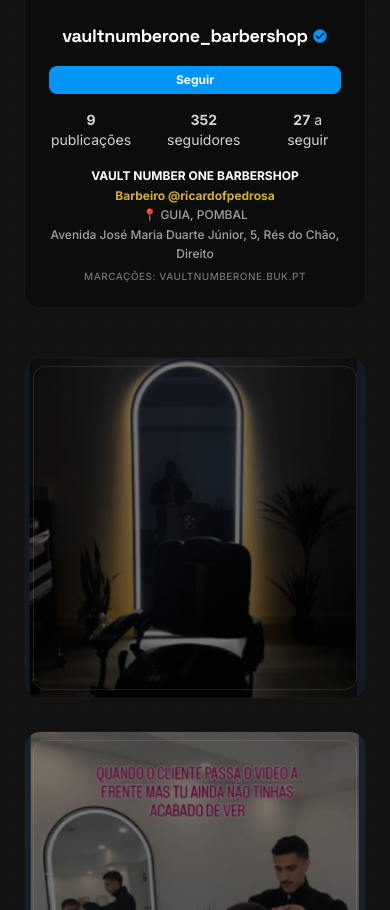
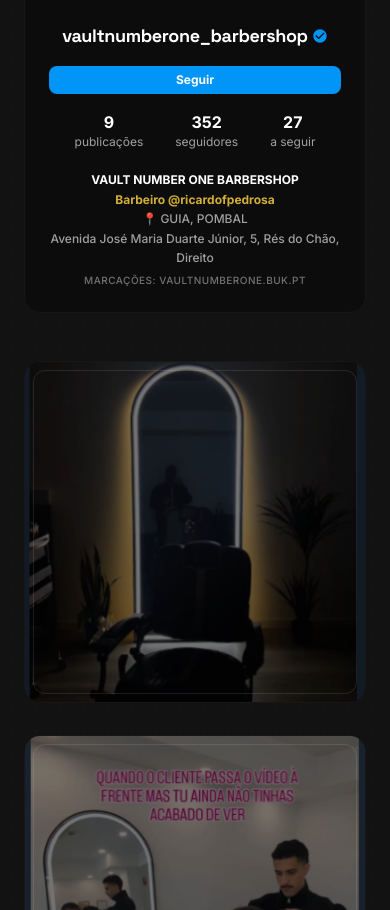
Before and after one commit to experimentos373-creator/VAULT-NUMBER-ONE-BARBERSHOP, a React (Vite) app: page / in a window 390 px wide. Shown: the part 5880-6790 px from the top of the page. Built offline with nearby package versions, Linux system fonts and the light colour scheme.

Commit message:
style: fix wrapping of following stat label on mobile

```diff
--- a/src/components/Gallery.jsx
+++ b/src/components/Gallery.jsx
@@ -113,10 +113,19 @@
             </div>
 
             {/* Stats */}
-            <div className="flex justify-center sm:justify-start gap-6 text-sm mb-4 text-neutral-300">
-              <span><strong>9</strong> {stats.posts}</span>
-              <span><strong>{stats.followersVal}</strong> {stats.followers}</span>
-              <span><strong>{stats.followingVal}</strong> {stats.following}</span>
+            <div className="flex justify-center sm:justify-start gap-8 sm:gap-10 text-sm mb-5 text-neutral-300">
+              <div className="flex flex-col items-center sm:items-start">
+                <strong className="text-white text-base font-bold">9</strong>
+                <span className="text-xs text-neutral-400 whitespace-nowrap">{stats.posts}</span>
+              </div>
+              <div className="flex flex-col items-center sm:items-start">
+                <strong className="text-white text-base font-bold">{stats.followersVal}</strong>
+                <span className="text-xs text-neutral-400 whitespace-nowrap">{stats.followers}</span>
+              </div>
+              <div className="flex flex-col items-center sm:items-start">
+                <strong className="text-white text-base font-bold">{stats.followingVal}</strong>
+                <span className="text-xs text-neutral-400 whitespace-nowrap">{stats.following}</span>
+              </div>
             </div>
 
             {/* Bio */}
```
